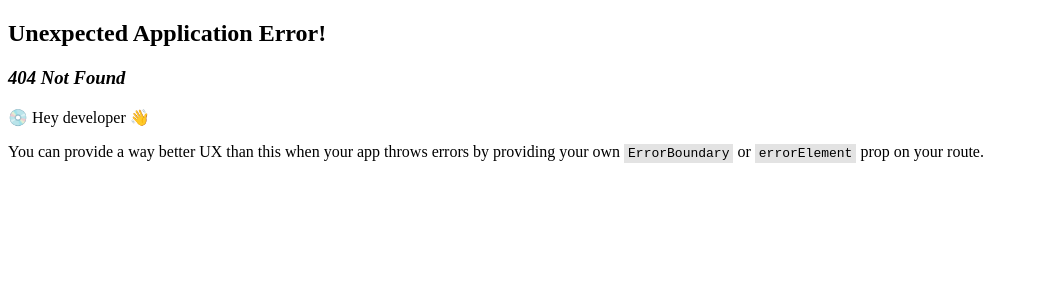
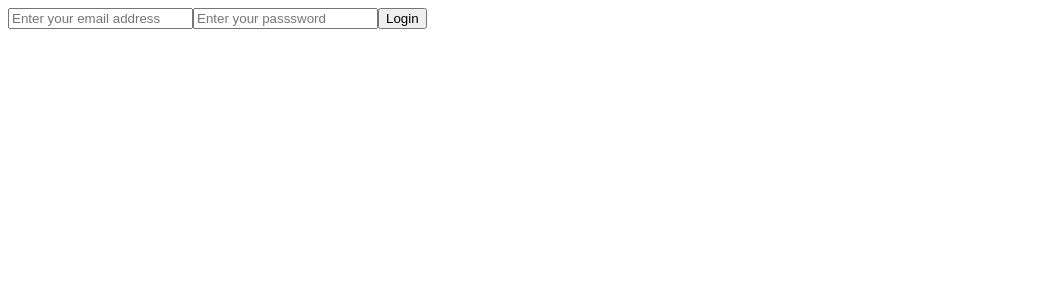
Before and after one commit to axeladib/barber-management-webapp, a React (Create React App) app: page /login in a window 1280 px wide. Before the commit this address had no page. Shown: the top 300 px of the page, without its empty margins (0-1039 px from the left). Built offline with nearby package versions, Linux system fonts and the light colour scheme.

Commit message:
Setup the data flow and state management in Login and Signup page

```diff
--- a/package.json
+++ b/package.json
@@ -7,6 +7,8 @@
     "@testing-library/react": "^13.4.0",
     "@testing-library/user-event": "^13.5.0",
     "axios": "^1.4.0",
+    "body-parser": "^1.20.2",
+    "express": "^4.18.2",
     "react": "^18.2.0",
     "react-dom": "^18.2.0",
     "react-router-dom": "^6.13.0",
--- a/src/index.js
+++ b/src/index.js
@@ -4,6 +4,7 @@ import './index.css';
 import App from './App';
 import { createBrowserRouter, RouterProvider } from 'react-router-dom';
 import Signup from './pages/Signup';
+import Login from "./pages/Login";
 
 const router = createBrowserRouter(
   [{
@@ -13,6 +14,10 @@ const router = createBrowserRouter(
 {
   path:"/signup",
   element: <Signup/>
+},
+{
+  path:"/login",
+  element : <Login/>
 }]
 );
 
--- a/src/pages/Login.js
+++ b/src/pages/Login.js
@@ -1,10 +1,34 @@
+import React, { useState } from "react";
+import axios from "axios";
+// import {setToken} from ".../utils/auth";
+
 const Login = () => {
-  const userName = "Locos Barber";
+  const [email, setEmail] = useState("");
+  const [password, setPassword] = useState("");
+  console.log(email);
+  const handleLogin = async () => {
+    try {
+    } catch (error) {
+      console.error(error);
+    }
+  };
 
   return (
-    <>
-      <h1>Hello {userName} </h1>
-    </>
+    <div>
+      <input
+        type="email"
+        placeholder="Enter your email address"
+        value={email}
+        onChange={(event) => setEmail(event.target.value)}
+      />
+      <input
+        type="password"
+        placeholder="Enter your passsword"
+        value={password}
+        onChange={(event) => setPassword(event.target.value)}
+      />
+      <button onClick={handleLogin}>Login</button>
+    </div>
   );
 };
 
```
Also changed, not shown: services/api.js (added), utils/auth.js (added), utils/localStorage.js (added), 1 other file (tests, documents, lock files or other folders).
